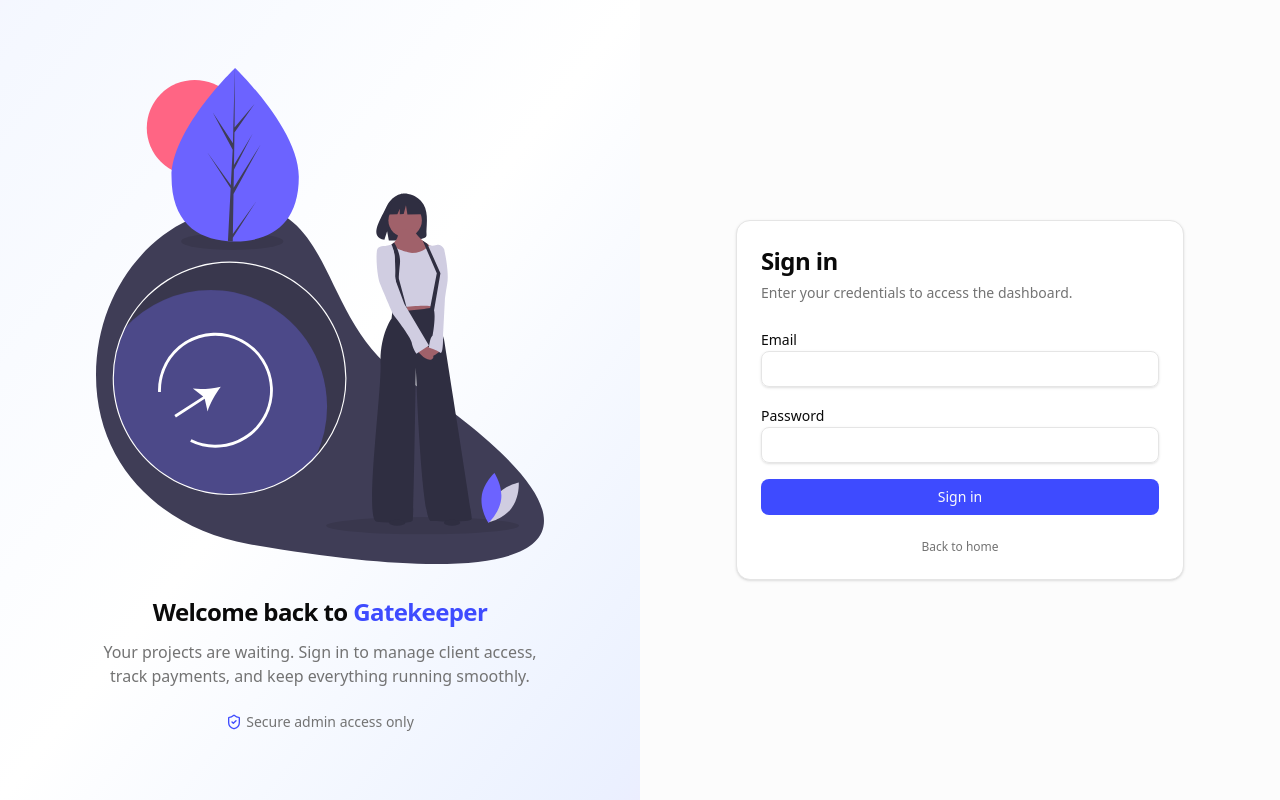
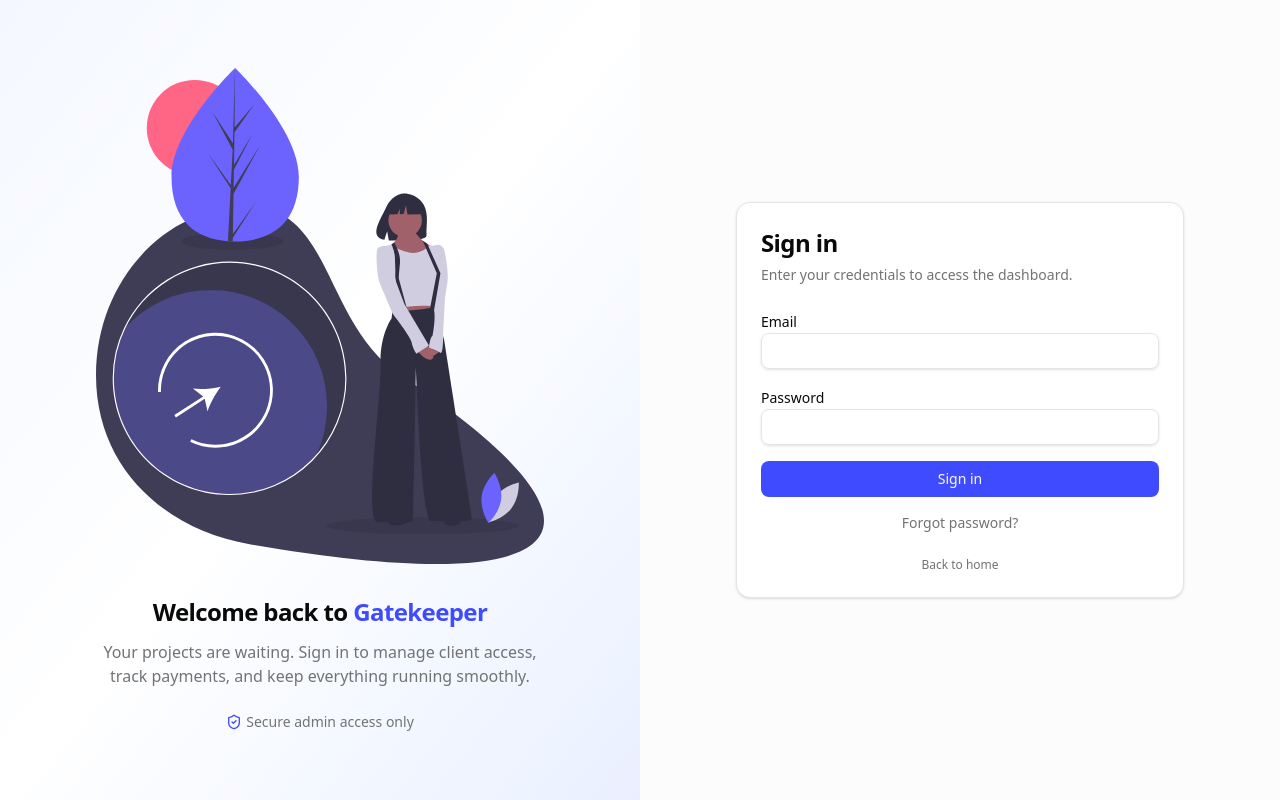
Before and after one commit to mikesplore/gatekeeperd-frontend, a React (Vite) app: page /login in a window 1280 px wide. Built offline with nearby package versions, Linux system fonts and the light colour scheme; no server answers.

Commit message:
Add password reset screens

```diff
--- a/src/features/auth/LoginPage.tsx
+++ b/src/features/auth/LoginPage.tsx
@@ -99,6 +99,7 @@ export function LoginPage() {
               <Button type="submit" className="w-full" disabled={login.isPending}>
                 {login.isPending ? "Signing in..." : "Sign in"}
               </Button>
+              <Link to="/forgot-password" className="block text-center text-sm text-muted-foreground hover:text-foreground">Forgot password?</Link>
             </form>
             <p className="mt-6 text-center text-xs text-muted-foreground">
               <Link to="/" className="hover:text-foreground transition-colors">
--- /dev/null
+++ b/src/features/auth/PasswordResetPage.tsx
@@ -0,0 +1,33 @@
+import { useState, type FormEvent, type ReactNode } from "react";
+import { Link, useSearchParams } from "react-router-dom";
+import { Button } from "@/components/ui/button";
+import { Card, CardContent, CardDescription, CardHeader, CardTitle } from "@/components/ui/card";
+import { Input } from "@/components/ui/input";
+import { Label } from "@/components/ui/label";
+import { api, getApiErrorMessage } from "@/lib/api";
+
+export function ForgotPasswordPage() {
+  const [email, setEmail] = useState("");
+  const [sent, setSent] = useState(false);
+  const [error, setError] = useState("");
+  const submit = async (event: FormEvent) => {
+    event.preventDefault(); setError("");
+    try { await api.post("/auth/forgot-password", { email }); setSent(true); }
+    catch (err) { setError(getApiErrorMessage(err)); }
+  };
+  return <AuthCard title="Forgot password?" description={sent ? "If that email is registered, a reset link is on its way." : "Enter your admin email and we’ll send a secure reset link."}>
+    {sent ? <Link to="/login" className="text-sm text-primary hover:underline">Return to sign in</Link> : <form onSubmit={submit} className="space-y-4"><div className="space-y-2"><Label htmlFor="reset-email">Email</Label><Input id="reset-email" type="email" required value={email} onChange={(e) => setEmail(e.target.value)} /></div>{error && <p className="text-sm text-destructive">{error}</p>}<Button className="w-full">Send reset link</Button><Link to="/login" className="block text-center text-sm text-muted-foreground hover:text-foreground">Back to sign in</Link></form>}
+  </AuthCard>;
+}
+
+export function ResetPasswordPage() {
+  const [params] = useSearchParams(); const [password, setPassword] = useState(""); const [confirm, setConfirm] = useState(""); const [done, setDone] = useState(false); const [error, setError] = useState("");
+  const submit = async (event: FormEvent) => { event.preventDefault(); setError(""); if (password !== confirm) { setError("Passwords do not match."); return; } try { await api.post("/auth/reset-password", { token: params.get("token") ?? "", newPassword: password }); setDone(true); } catch (err) { setError(getApiErrorMessage(err)); } };
+  return <AuthCard title="Reset password" description={done ? "Your password has been reset successfully." : "Choose a new password with at least 8 characters."}>
+    {done ? <Link to="/login" className="text-sm text-primary hover:underline">Continue to sign in</Link> : <form onSubmit={submit} className="space-y-4"><div className="space-y-2"><Label htmlFor="new-password">New password</Label><Input id="new-password" type="password" minLength={8} required value={password} onChange={(e) => setPassword(e.target.value)} /></div><div className="space-y-2"><Label htmlFor="confirm-password">Confirm password</Label><Input id="confirm-password" type="password" minLength={8} required value={confirm} onChange={(e) => setConfirm(e.target.value)} /></div>{error && <p className="text-sm text-destructive">{error}</p>}<Button className="w-full">Reset password</Button></form>}
+  </AuthCard>;
+}
+
+function AuthCard({ title, description, children }: { title: string; description: string; children: ReactNode }) {
+  return <div className="flex min-h-screen items-center justify-center bg-muted/30 p-4"><Card className="w-full max-w-md"><CardHeader><CardTitle>{title}</CardTitle><CardDescription>{description}</CardDescription></CardHeader><CardContent>{children}</CardContent></Card></div>;
+}
--- a/src/router.tsx
+++ b/src/router.tsx
@@ -2,6 +2,7 @@ import { createBrowserRouter, Navigate } from "react-router-dom";
 import { AppShell } from "@/components/layout/AppShell";
 import { LandingPage } from "@/features/landing/LandingPage";
 import { LoginPage } from "@/features/auth/LoginPage";
+import { ForgotPasswordPage, ResetPasswordPage } from "@/features/auth/PasswordResetPage";
 import { ProtectedRoute } from "@/features/auth/ProtectedRoute";
 import { ContainersPage } from "@/features/containers/ContainersPage";
 import { DashboardOverviewPage } from "@/features/dashboard/DashboardOverviewPage";
@@ -21,6 +22,8 @@ export const router = createBrowserRouter([
     path: "login",
     element: <LoginPage />,
   },
+  { path: "forgot-password", element: <ForgotPasswordPage /> },
+  { path: "reset-password", element: <ResetPasswordPage /> },
   {
     path: "app",
     element: <ProtectedRoute />,
```
